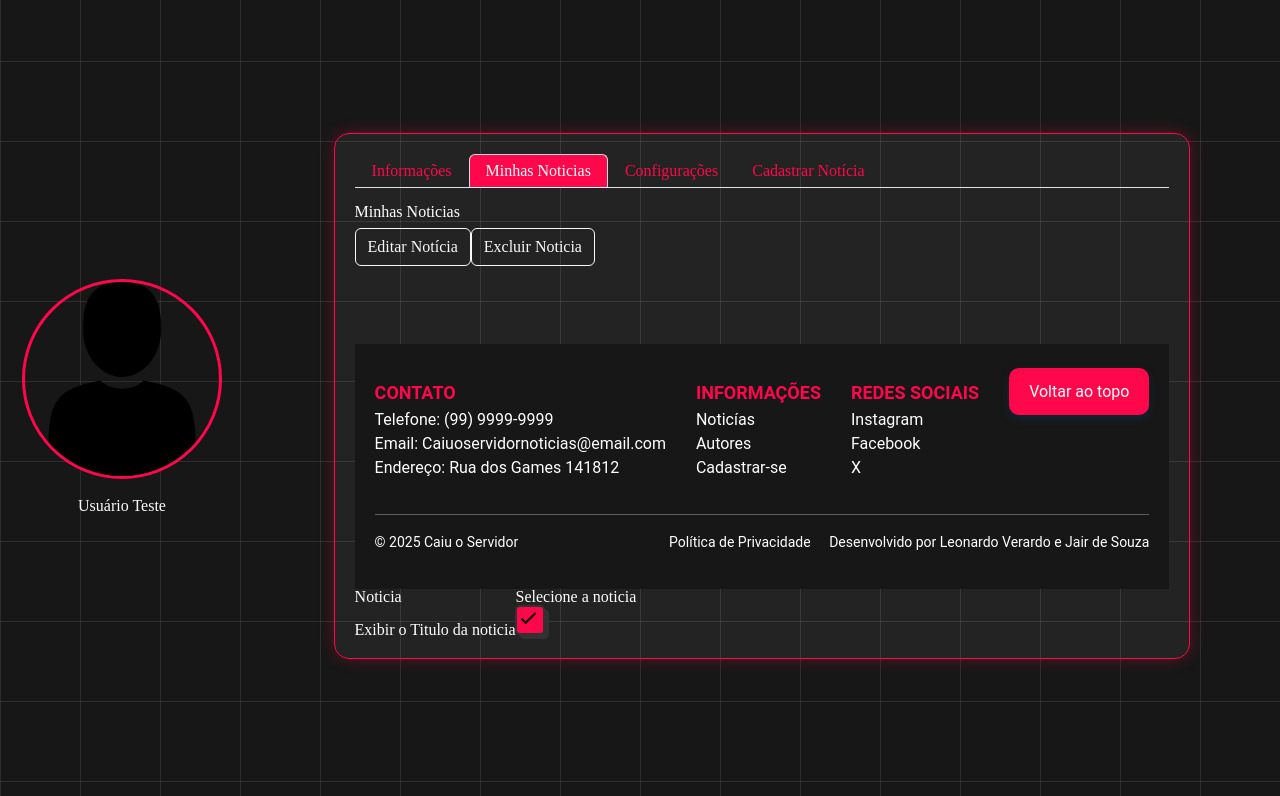
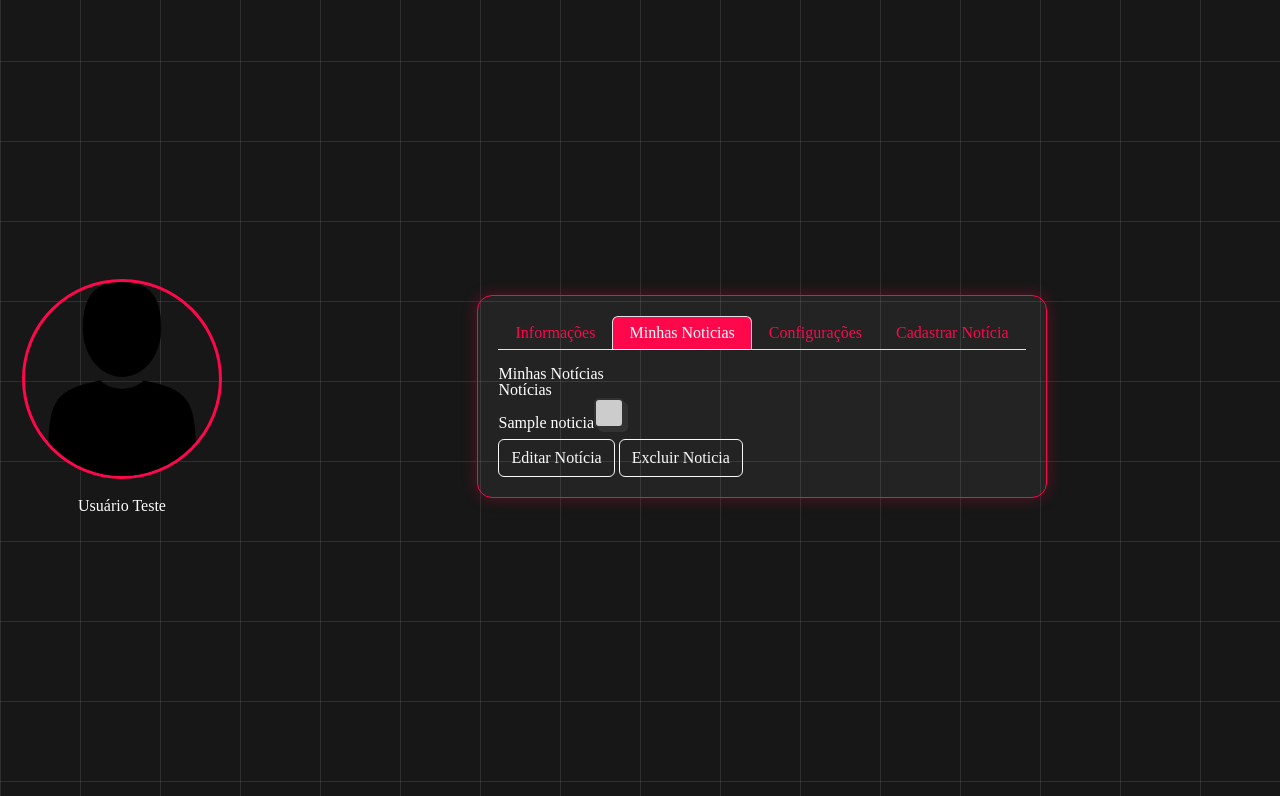
Before and after one commit to jairsrib/projetoFinal, a PHP site: page /painel_usuario.php in a window 1280 px wide, after a click on "Minhas Noticias". Shown: the part 179-975 px from the top of the page. Run offline with PHP 8.4, Linux system fonts and the light colour scheme; the visitor is signed in with stand-in values (Sample User, id 1); tables that the repository leaves empty or names only in its code hold one stand-in row (values such as "Sample post").

Commit message:
painel att

```diff
--- a/assets/js/painel_usuario.js
+++ b/assets/js/painel_usuario.js
@@ -7,6 +7,24 @@
 }
 
 function abrirModalEditar() {
+  const selecionados = document.querySelectorAll('input[name="noticias_selecionadas[]"]:checked');
+
+  if (selecionados.length !== 1) {
+    alert("Selecione exatamente uma notícia para editar.");
+    return;
+  }
+  document.getElementById('id_noticia').value = noticia.value;
+
+  const noticia = selecionados[0];
+
+  // Preenche os campos do modal com os dados da notícia
+  document.getElementById('email').value = noticia.dataset.titulo;
+  document.getElementById('textarea').value = noticia.dataset.texto;
+
+  const categoriaSelect = document.querySelector('select[name="categoria"]');
+  categoriaSelect.value = noticia.dataset.categoria;
+
+  // Abre o modal
   document.getElementById('modalEditar').style.display = 'flex';
 }
 
--- a/painel_usuario.php
+++ b/painel_usuario.php
@@ -2,28 +2,27 @@
 session_start();
 include_once './config/config.php';
 include_once './classes/Usuario.php';
+
 if (!isset($_SESSION['usuario_id'])) {
   exit();
 }
+
 $usuario = new Usuario($db);
-if (isset($_GET['deletar'])) {
-  $id = $_GET['deletar'];
-
-  $usuario->deletar($id);
-  exit();
-}
 $dados_usuario = $usuario->lerPorId($_SESSION['usuario_id']);
-$nome_usuario = $dados_usuario['nome'];
-$dados = $usuario->ler();
 ?>
 <?php
-// Conexão com o banco
-$conn = new mysqli("localhost", "root", "", "projeto_final");
 
-if ($conn->connect_error) {
-  die("Falha na conexão: " . $conn->connect_error);
+
+$noticiasDoUsuario = [];
+
+if (isset($_SESSION['usuario_id'])) {
+  $stmt = $db->prepare("SELECT id, titulo FROM noticias WHERE autor_id = :id");
+  $stmt->bindParam(':id', $_SESSION['usuario_id']);
+  $stmt->execute();
+  $noticiasDoUsuario = $stmt->fetchAll(PDO::FETCH_ASSOC);
 }
 ?>
+
 <!DOCTYPE html>
 <html lang="pt-br">
 
@@ -39,7 +38,7 @@ if ($conn->connect_error) {
 </head>
 
 <body>
-<?php include_once './header.php'?>
+  <?php include_once './header.php' ?>
   <div class="container-fluid d-flex align-items-center" style="min-height: 100vh;">
     <div class="d-flex flex-column align-items-center me-4" style="min-width: 220px;">
       <input type="file" id="profileInput" accept="image/*" style="display: none;">
@@ -86,23 +85,32 @@ if ($conn->connect_error) {
             </span>
           </div>
           <div class="tab-pane fade" id="Noticias">
-            <h4 style="color: white">Minhas Noticias</h4>
+            <form class="form" method="post" action="editar_noticia.php" enctype="multipart/form-data">
+              <h4 style="color: white">Minhas Notícias</h4>
               <table>
                 <thead>
-              <th style="color: white;">Noticia</th>
-              <th style="color: white;">Selecione a noticia</th>
+                  <tr>
+                    <th style="color: white;">Notícias</th>
+                  </tr>
                 </thead>
                 <tbody>
+                  <?php foreach ($noticiasDoUsuario as $noticia): ?>
                     <tr>
-              <td style="color: white;">Exibir o Titulo da noticia</td>
-             <td><label class="check">
-            <input checked="checked" type="checkbox">
+                      <td style="color: white;"><?php echo htmlspecialchars($noticia['titulo']); ?></td>
+                      <td>
+                        <label class="check">
+                          <input type="checkbox" name="noticias_selecionadas[]" value="<?php echo $noticia['id']; ?>">
                           <div class="checkmark"></div>
-            </label></td>
+                        </label>
+                      </td>
                     </tr>
+                  <?php endforeach; ?>
                 </tbody>
+              </table>
+
               <button class="btn btn-outline-light mt-2" onclick="abrirModalEditar()">Editar Notícia</button>
               <button class="btn btn-outline-light mt-2">Excluir Noticia</button>
+            </form>
           </div>
           <div class="tab-pane fade" id="config">
             <h4>Configurações</h4>
@@ -161,38 +169,35 @@ if ($conn->connect_error) {
       <button class="close-modal-btn" onclick="fecharModalEditar()">&times;</button>
 
       <div class="form-container">
-        <form class="form">
+        <form class="form" method="post" action="editar_noticia.php" enctype="multipart/form-data">
+          <!-- Campo oculto com o ID da notícia -->
+          <input type="hidden" id="idsNoticiasSelecionadas" name="idsNoticiasSelecionadas">
+
           <div class="form-group">
-            <label for="email">Titulo</label>
-            <!------- Inserir no Value o Valor Correspondente da noticia escolhida -------->
-            <input type="text" id="email" name="titulo" required="" value="">
+            <label for="email">Título</label>
+            <input type="text" id="email" name="titulo" required>
           </div>
+
           <div class="form-group">
             <label for="textarea">Descrição da Notícia</label>
-            <!------- Inserir no Value o Valor Correspondente da noticia escolhida -------->
-            <textarea name="texto" id="textarea" rows="10" cols="50" required="" value=""></textarea>
+            <textarea name="texto" id="textarea" rows="10" cols="50" required></textarea>
           </div>
-          <!------- Inserir no Value o Valor Correspondente da noticia escolhida -------->
+
           <select name="categoria" required>
             <option value="">Selecione a categoria</option>
             <option value="noticia">Notícia</option>
             <option value="jogo">Jogo</option>
             <option value="evento">Evento</option>
           </select>
-          <!------- Inserir no Value o Valor Correspondente da noticia escolhida -------->
+
           <div class="imagem-input">
             <label for="file" class="custum-file-upload">
-              <div class="icon">
-                <svg viewBox="0 0 24 24" fill="white" xmlns="http://www.w3.org/2000/svg">
-                  <path
-                    d="M10 1C9.7 1 9.5 1.1 9.3 1.3L3.3 7.3C3.1 7.5 3 7.7 3 8V20C3 21.7 4.3 23 6 23H7C7.6 23 8 22.6 8 22C8 21.4 7.6 21 7 21H6C5.4 21 5 20.6 5 20V9H10C10.6 9 11 8.6 11 8V3H18C18.6 3 19 3.4 19 4V9C19 9.6 19.4 10 20 10C20.6 10 21 9.6 21 9V4C21 2.3 19.7 1 18 1H10ZM9 7H6.4L9 4.4V7Z" />
-                </svg>
-              </div>
-              <div class="text"><span>inserir Imagem</span></div>
+              <!-- ícone e label -->
               <input id="file" type="file" name="imagem">
             </label>
           </div>
-          <button class="form-submit-btn" type="submit">Submit</button>
+
+          <button class="form-submit-btn" type="submit">Enviar</button>
         </form>
       </div>
     </div>
@@ -200,7 +205,7 @@ if ($conn->connect_error) {
 
   <script src="https://cdn.jsdelivr.net/npm/bootstrap@5.3.0/dist/js/bootstrap.bundle.min.js"></script>
   <script src="assets/js/painel_usuario.js"></script>
-  <?php include_once './footer.php' ?>
+
 </body>
 
 </html>
```
Also changed, not shown: classes/Noticia.php (+5 -5 lines), editar_noticia.php (+7 -7 lines). Lines whose indentation alone changed are shown as unchanged.
